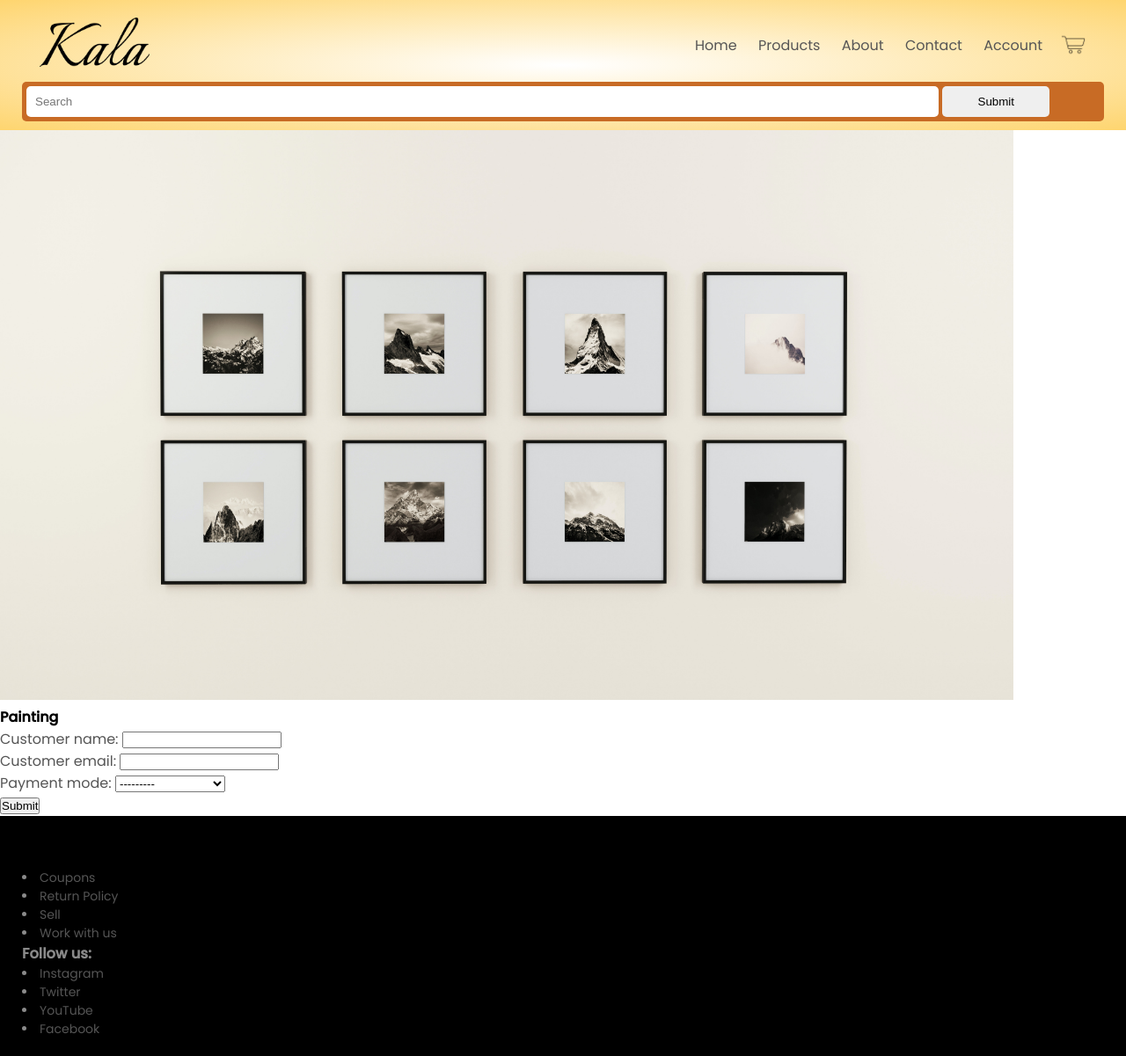
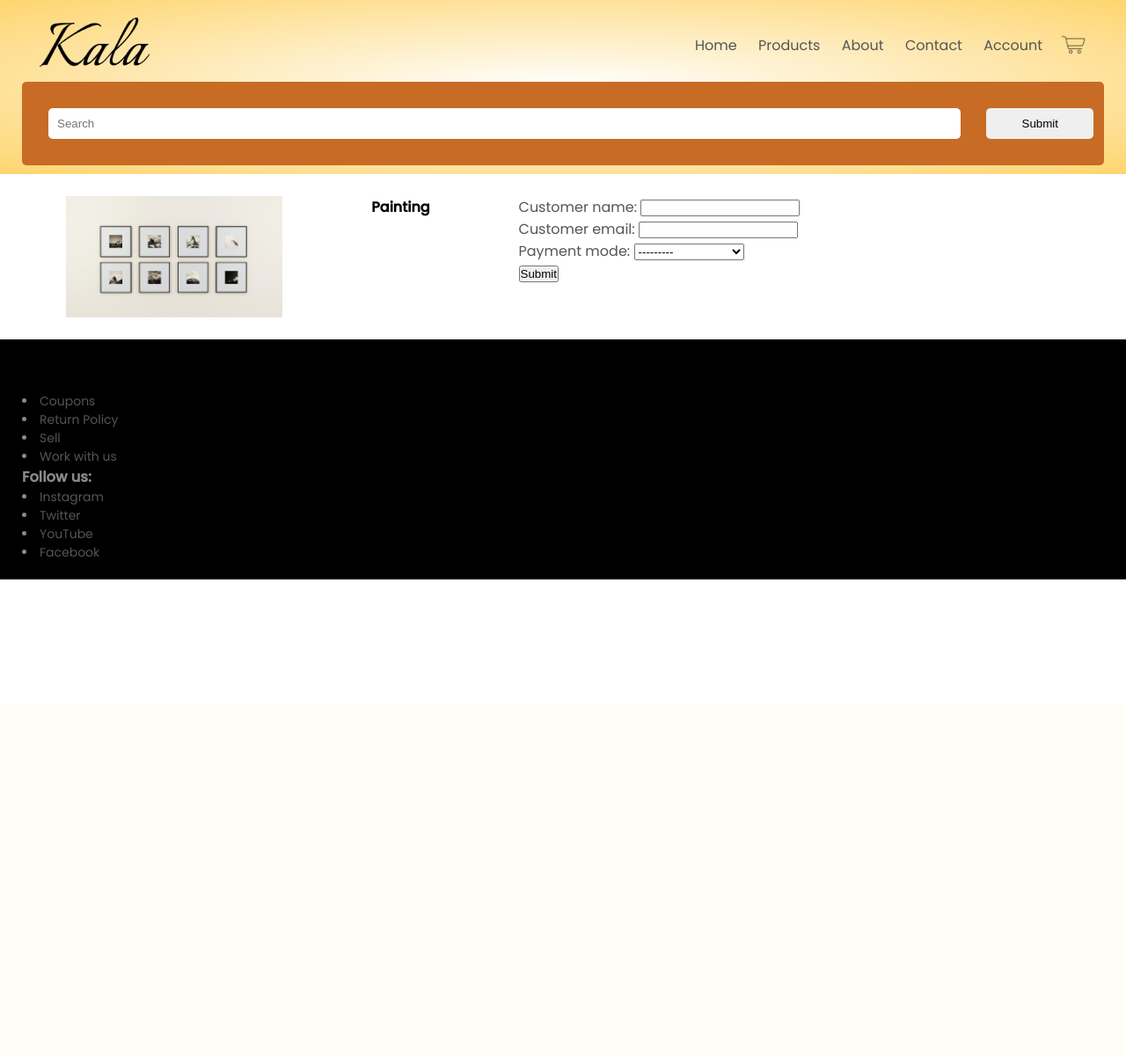
Before and after one commit to ipalakchopra/kala, a Django app: page /checkout/4 in a window 1280 px wide. Shown: the whole page at 88% size. After the commit the page ends 659 px from the top, so only its background shows below. Run offline with Django 3.2, Linux system fonts and the light colour scheme; data comes from the database, SQL or seed files in the repository; both versions use the stored data as it was after the commit.

Commit message:
Add existing file

```diff
--- a/website/kala/static/css/style.css
+++ b/website/kala/static/css/style.css
@@ -47,7 +47,7 @@
     border-radius: 5px;
 }
 .searchbar .button{
-    position: relative;
+    position:relative;
     width: 10%;
 
     border: none;
--- /dev/null
+++ b/website/kala/static/css/stylecheckout.css
@@ -0,0 +1,19 @@
+*{
+    margin: 0;
+    padding: 0;
+    box-sizing: border-box;
+}
+
+.input{
+    display:inline-flex;
+    align-items:centre;
+    flex-wrap: wrap;
+    justify-content: space-around;
+    margin: 25px;
+    column-gap: 0px;
+
+}
+
+.col-2{
+    width: 50%;
+}
--- a/website/templates/checkout.html
+++ b/website/templates/checkout.html
@@ -3,10 +3,11 @@
 
 {% block title %}Checkout{% endblock %}
 {% block body %}
+<link rel="stylesheet" href="{% static 'css/stylecheckout.css' %}">
 <div class="input">
-    <img class="img" src="{{prod.image.url}}" width="90%" >
+    <img class="img" src="{{prod.image.url}}" width="20%" >
     <h4>{{prod.product_name}}</h4>
-    <form method = "post" enctype="multipart/form-data">
+    <form method = "post" enctype="multipart/form-data" class="col-2">
         {% csrf_token %}
         {{ form.as_p }}
         <button type="submit">Submit</button>
```
Also changed, not shown: website/db.sqlite3.
